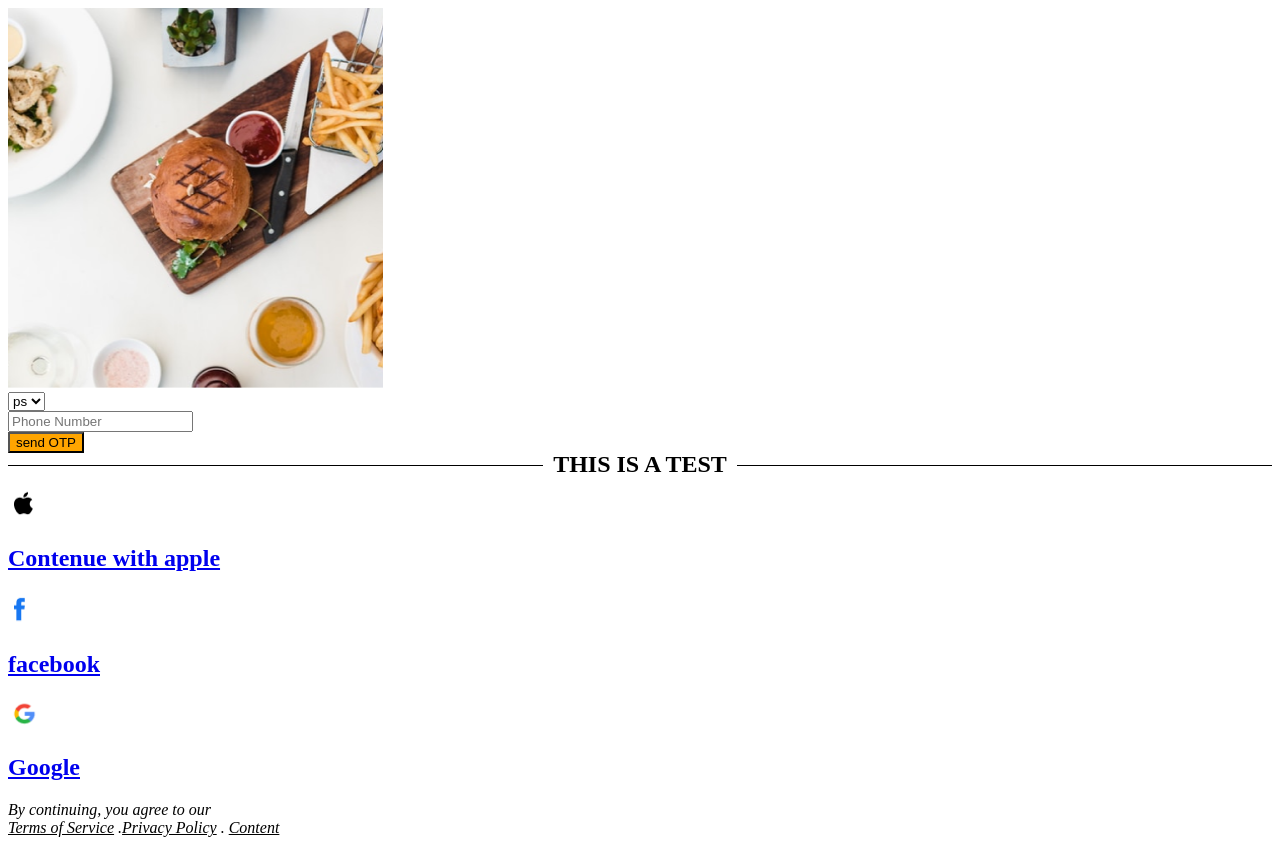
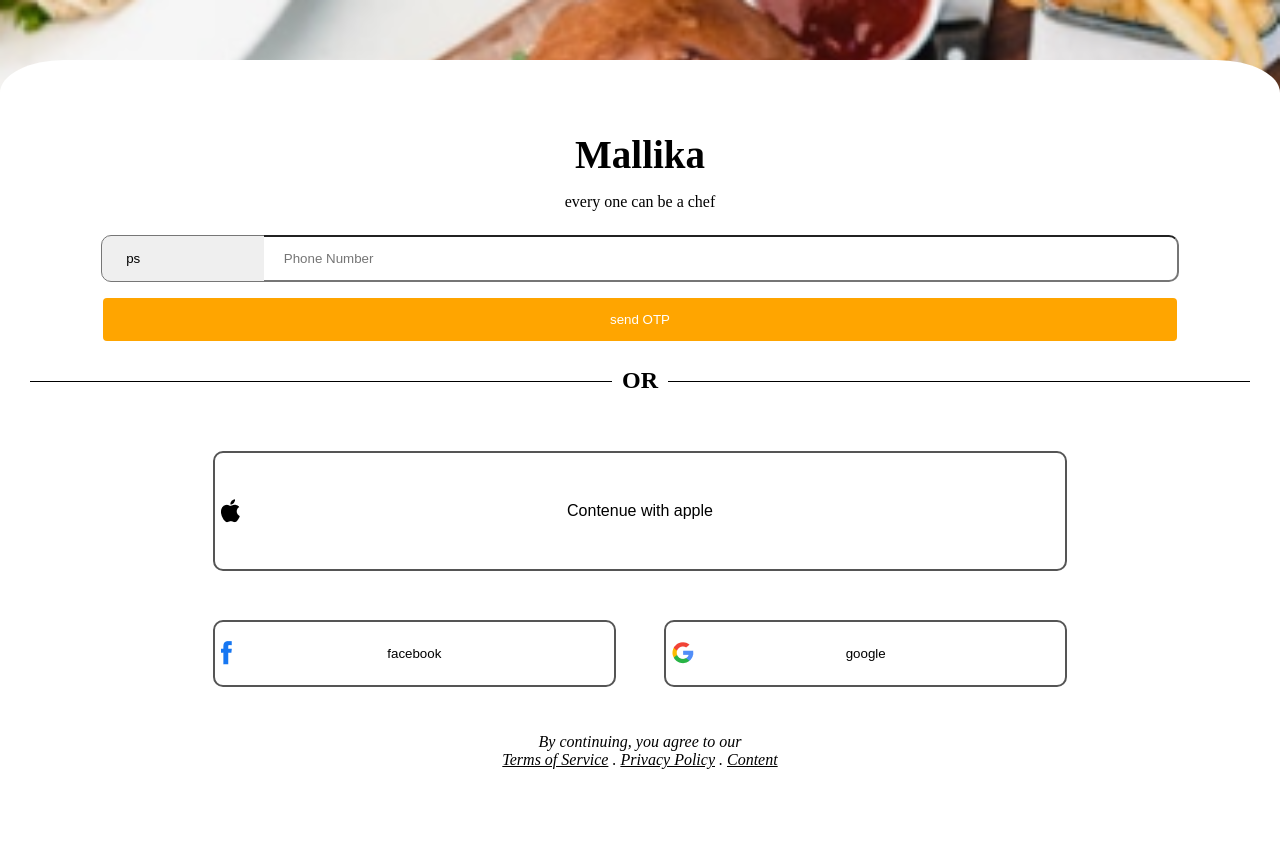
Before and after one commit to Saeed99Madi/Malika_Food_CA, a plain HTML site: page Malika/Authentication.html in a window 1280 px wide. After the commit the page ends 800 px from the top, so only its background shows below. Drawn offline with Linux system fonts and the light colour scheme.

Commit message:
css for auth page and fix auth page

```diff
--- a/Malika/Authentication.html
+++ b/Malika/Authentication.html
@@ -4,103 +4,81 @@
     <meta charset="UTF-8" />
     <meta http-equiv="X-UA-Compatible" content="IE=edge" />
     <meta name="viewport" content="width=device-width, initial-scale=1.0" />
-    <title>Authentication</title>
+    <title>Mallika-Authentication</title>
+
     <link rel="stylesheet" href="style.css" />
   </head>
   <body>
-    <main>
-      <div class="container">
-        <div class="img">
-          <img src="./images/banner.png" width="375" height="379.6" />
+    <header class="main-header">
+
+    </header>
+          <section>
+            <div class="header">
+              <h1 class="larg-text">Mallika</h1>
+              <p class="mediam-text">every one can be a chef</p>
             </div>
-
-        <section>
             <form action="#">
               <div class="form-container">
                 <div>
-                <div class>
-                  <select name="country" id="country">
+                  <select  class="country" name="country" id="country">
                     <option value="ps">ps</option>
                     <option value="ae">ae</option>
                     <option value="de">de</option>
                     <option value="eg">eg</option>
                   </select>
-                </div>
-                <div>
+
                   <input
                     type="tel"
                     id="phone"
                     name="phone"
                     required=""
-                    class="form-control"
+                    class="phone"
                     placeholder="Phone Number"
                   />
+
                 </div>
-              </div>
-              <div>
-                <button type="submit" style="background-color: orange">
+                <button class="btn" type="submit" style="background-color: orange">
                   send OTP
                 </button>
+
+
               </div>
+
+
+
+            </form>
+
+            <h2><span>OR</span></h2>
+
+            <div class="auth">
+              <div >
+                <button class="with-apple " style="background-color: #fff ; color:black">
+                  Contenue with apple
+                </button>
               </div>
-          </form>
-        </section>
-        <div>
-          <h2><span>THIS IS A TEST</span></h2>
-        </div>
-        <section>
-          <div class="auth">
-            <div class="with-apple">
-              <div class="apple-icon">
-                <img
-                  src="./images/apple-seeklogo.png"
-                  width="36.84"
-                  height="34.84"
-                />
-              </div>
-              <div>
-                <a href="#"><h1>Contenue with apple</h1></a>
-              </div>
-            </div>
-            <div class="row">
-              <div class="facebook">
-                <div class="facebook-icon">
-                  <img
-                    src="./images/iconfinder_facebook.png"
-                    width="28.83"
-                    height="35.24"
-                  />
-                </div>
-                <div>
-                  <a href="#"><h1>facebook</h1></a>
-                </div>
-              </div>
-              <div class="google">
-                <div class="facebook-icon">
-                  <img
-                    src="./images/google.png"
-                    width="38.8.83"
-                    height="32.8"
-                  />
-                </div>
-                <div>
-                  <a href="#"><h1>Google</h1></a>
-                </div>
-              </div>
+              <div class="towdiv">
+
+                  <button class="facebook btn-share" style="background-color: #fff ; color:black">
+                    facebook
+                  </button>
+
+                  <button class="google btn-share" style="background-color: #fff ; color:black">
+                    google
+                  </button>
+
               </div>
             </div>
           </section>
         </div>
+
     </main>
     <footer>
       <div class="footer-container">
         <div>
           <p>
             <em
-              >By continuing, you agree to our <br /><u>Terms of Service</u> .<u
-                >Privacy Policy</u
-              >
-              . <u>Content</u></em
+              >By continuing, you agree to our <br /><u>Terms of Service</u> .
+              <u>Privacy Policy</u> . <u>Content</u></em
             >
           </p>
         </div>
--- a/Malika/style.css
+++ b/Malika/style.css
@@ -1,12 +1,133 @@
+* {
+  box-sizing: border-box;
+}
+body,
+html {
+  margin: 0;
+  padding: 0;
+}
+
+.main {
+  padding: 30px;
+  margin-top: -160px;
+  background-color: #fff;
+  border-radius: 32px;
+}
+
+.main-header {
+  background-image: url('./images/banner.png');
+  width: 100%;
+  height: 379.6px;
+  background-position: center;
+  background-repeat: no-repeat;
+  background-size: cover;
+  background-blend-mode: multiply;
+}
+section {
+  padding: 30px;
+  margin-top: -25%;
+  background-color: #fff;
+  border-radius: 5%;
+}
+
 h2 {
+  margin-top: 10px;
   width: 100%;
   text-align: center;
   border-bottom: 1px solid #000;
   line-height: 0.1em;
-  margin: 10px 0 20px;
+  margin: 30px 0 20px;
 }
 
 h2 span {
   background: #fff;
   padding: 0 10px;
 }
+
+.header {
+  padding-top: 10px;
+  text-align: center;
+}
+.larg-text {
+  font-size: 39px;
+  margin-bottom: 0px;
+}
+.mediam-text {
+  font-size: medium;
+}
+.form-container {
+  text-align: center;
+  display: block;
+}
+.btn {
+  width: 88%;
+
+  color: white;
+  padding: 14px 20px;
+  margin: 8px 0;
+  border: none;
+  border-radius: 4px;
+  cursor: pointer;
+}
+select {
+  padding: 14px 20px;
+  margin: 8px 0;
+  width: 15%;
+  border-radius: 10px;
+}
+input {
+  border-top-right-radius: 10px;
+  border-bottom-right-radius: 10px;
+  width: 75%;
+  padding: 14px 20px;
+  margin: 8px 0;
+  margin-left: -2%;
+  border-left: none;
+}
+.auth {
+  text-align: center;
+}
+.with-apple {
+  padding: 4%;
+  margin: 4%;
+  align-items: center;
+  background-color: #fff;
+  background-image: url('./images/apple-seeklogo.png');
+  background-repeat: no-repeat;
+  background-position: left;
+  display: inline;
+  text-align: center;
+  text-decoration: none;
+  display: inline-block;
+  font-size: 16px;
+  width: 70%;
+  border: 2px solid #555555;
+  color: #000;
+  border-radius: 10px;
+}
+.towdiv {
+  text-align: center;
+  display: flex;
+  justify-content: center;
+}
+.facebook {
+  background-image: url('./images/iconfinder_facebook.png');
+}
+.google {
+  background-image: url('./images/google.png');
+}
+.btn-share {
+  background-repeat: no-repeat;
+  background-position: left;
+  border: 2px solid #555555;
+  color: #000;
+  border-radius: 10px;
+  width: 33%;
+  align-items: center;
+  margin: 0 2%;
+
+  padding: 2%;
+}
+.footer-container {
+  text-align: center;
+}
```
Also changed, not shown: Malika/community.html (added, +14 -0 lines), Malika/images/Avatar.jpg (added). Lines whose indentation alone changed are shown as unchanged.
